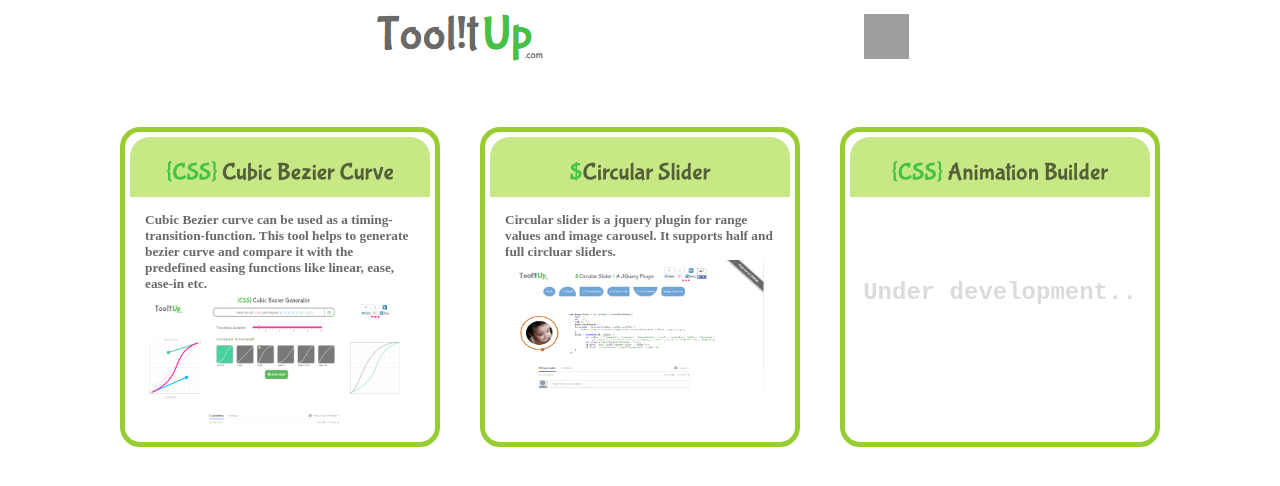
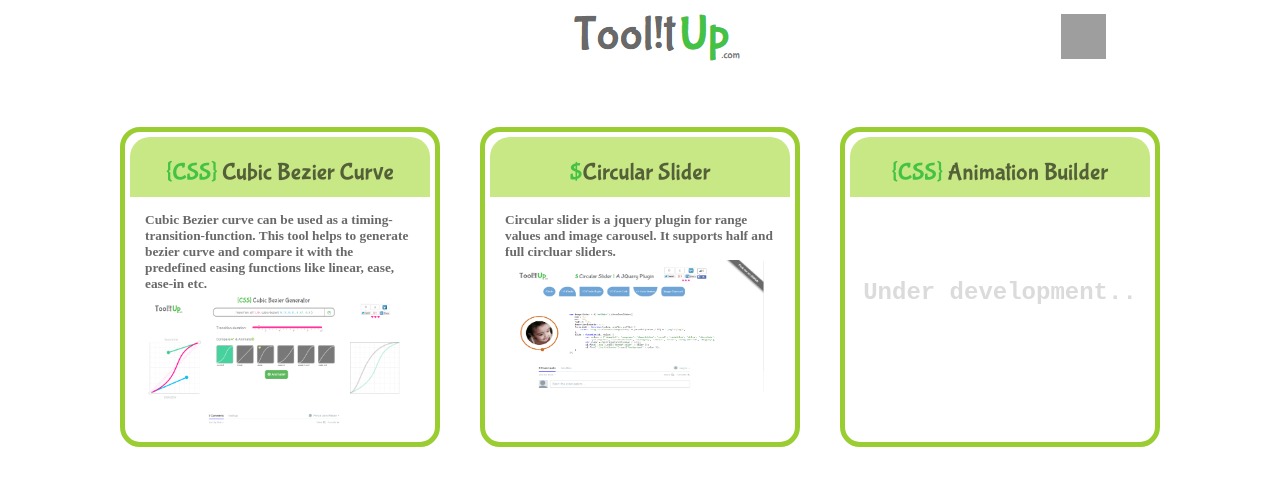
Before and after one commit to toolitup/toolitup.github.io, a website: page index.html in a window 1280 px wide. Drawn offline with nearby package versions, Linux system fonts and the light colour scheme; grey boxes are pictures that could not be loaded.

```diff
--- a/index.html
+++ b/index.html
@@ -29,7 +29,7 @@
 <body>
 
 	<div class="flex-logo-container">
-		<a href="http://www.toolitup.com">
+		<a href="http://www.toolitup.com" style="padding-left: 395px;">
 			<img class='tool-logo' src="assets/images/logo.png" alt="ToolitUp.com" >
 		</a>
 
```
